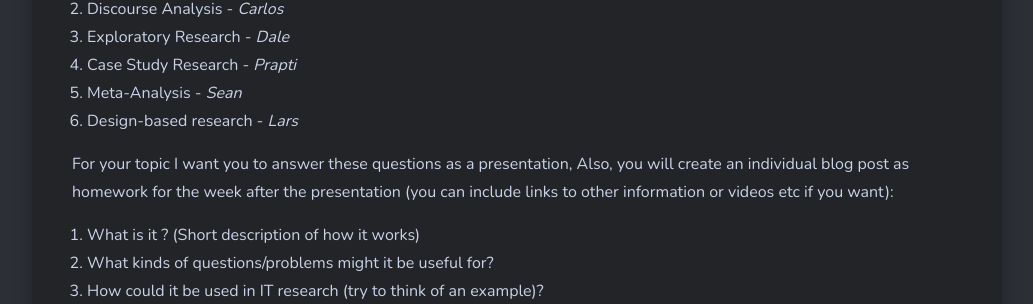
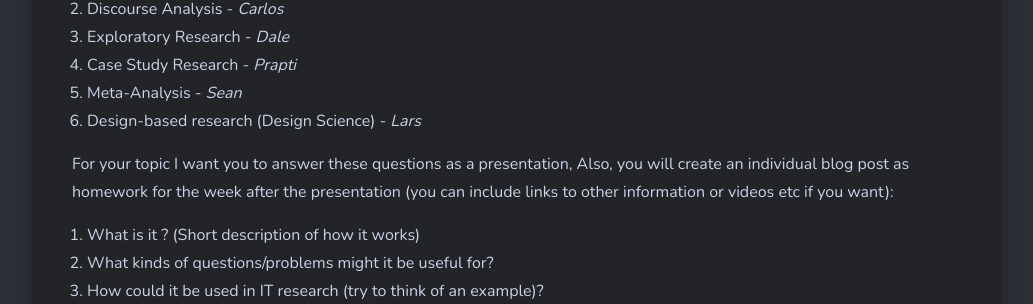
Before and after one commit to larsoliverdam/nmit, a Jekyll site: the page built from _pages/RES701.md, in a window 1280 px wide and 900 px high, scrolled down 4205 px. Shown: the part 150-454 px from the top of the window, without its empty margins (123-1156 px from the left). Built offline with Jekyll 4.4.1, drawn with Linux system fonts in a browser that asks for light colours; nearby versions of some CDN libraries; comment, search, counter and statistics services are not loaded.

Commit message:
RES701 update

```diff
--- a/_pages/RES701.md
+++ b/_pages/RES701.md
@@ -198,7 +198,7 @@ We will be looking at different kinds of methods/methodologies that can be used
 3. Exploratory Research - _Dale_
 4. Case Study Research - _Prapti_
 5. Meta-Analysis - _Sean_
-6. Design-based research - _Lars_
+6. Design-based research (Design Science) - _Lars_
 
 <!-- 7. Experimental Research -
 8. Observational Research -
```
